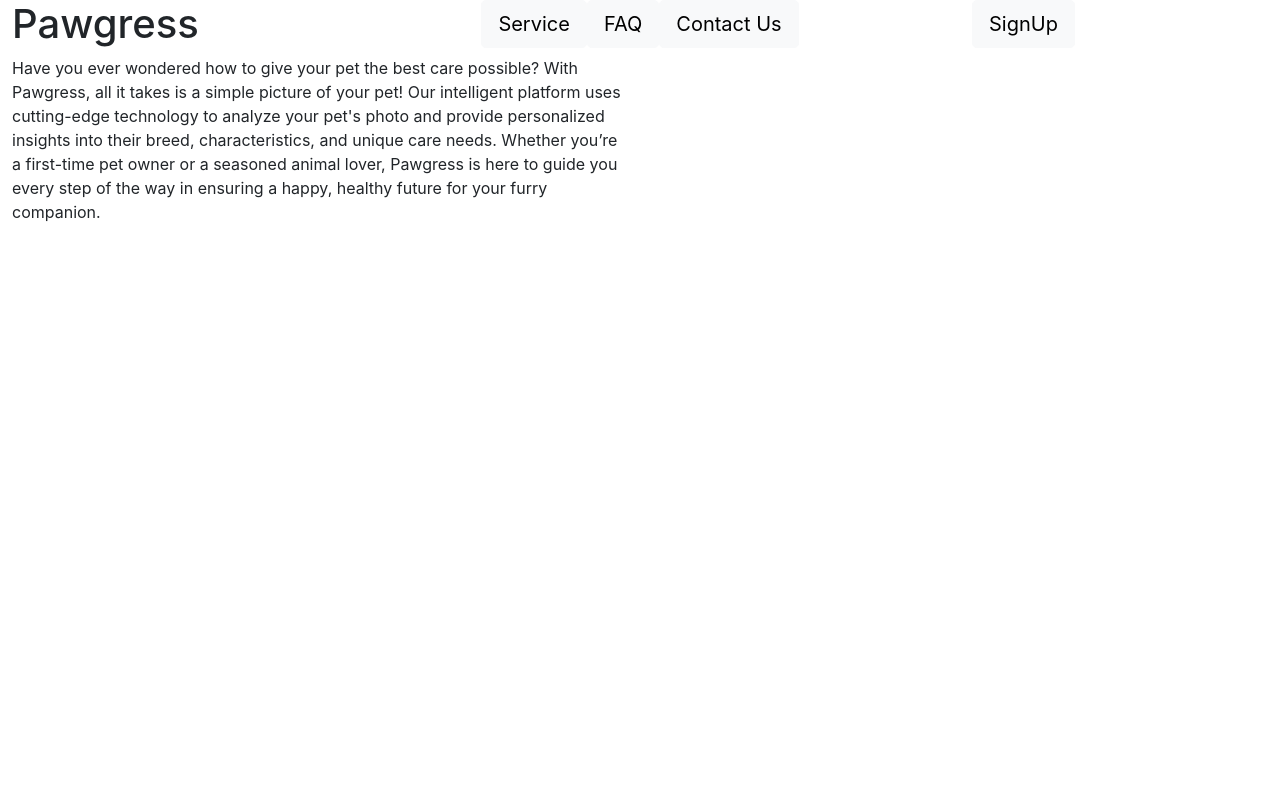
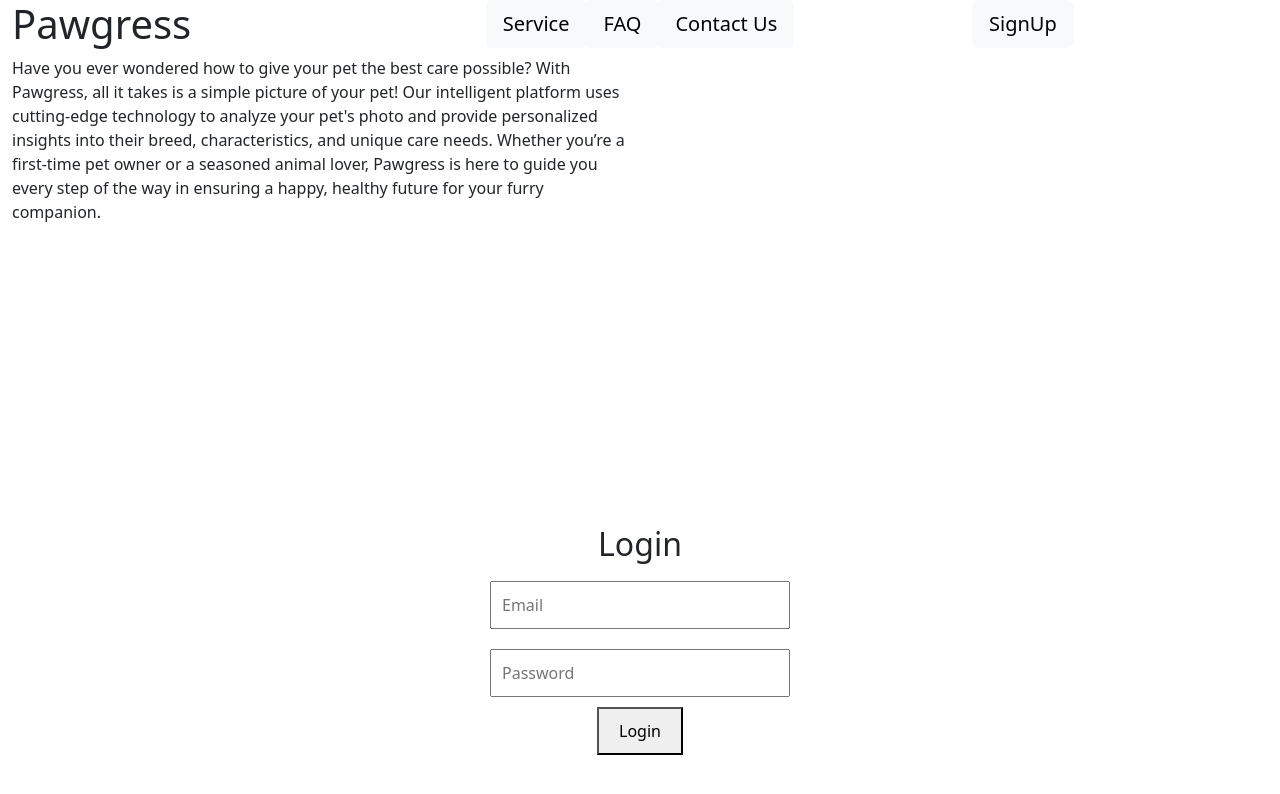
Before and after one commit to Splash-3/Pawgress, a React (Create React App) app in the folder front-end/: page /login in a window 1280 px wide. Shown: the top 794 px of the page. Built offline with nearby package versions, Linux system fonts and the light colour scheme.

Commit message:
first page

```diff
--- a/front-end/package.json
+++ b/front-end/package.json
@@ -6,8 +6,10 @@
     "@testing-library/jest-dom": "^5.17.0",
     "@testing-library/react": "^13.4.0",
     "@testing-library/user-event": "^13.5.0",
+    "bootstrap": "^5.3.3",
     "react": "^18.3.1",
     "react-dom": "^18.3.1",
+    "react-router-dom": "^6.28.0",
     "react-scripts": "5.0.1",
     "web-vitals": "^2.1.4"
   },
--- a/front-end/src/App.js
+++ b/front-end/src/App.js
@@ -1,29 +1,49 @@
 import './App.css';
+import { BrowserRouter as Router, Route, Routes, useNavigate } from 'react-router-dom';
+import Login from './pages/Login';
+import { useState } from 'react';
 
 function App() {
   return (
+    <Router>
+      <Main />
+    </Router>
+  );
+}
+
+function Main() {
+  const navigate = useNavigate();
+  const [showIntro, setShowIntro] = useState(true);
+
+  const handleSignUp = () => {
+    setShowIntro(false);
+    navigate('/login');
+  };
+
+  return (
     <div id="return">
-      <div class="container-fluid" id="navContainer">
-        <div class="row">
-          <div class="col-md-3" id="logo">
+      <div className="container-fluid" id="navContainer">
+        <div className="row">
+          <div className="col-md-3" id="logo">
             <h1>Pawgress</h1>
           </div>
-          <div class="col-md-6 d-flex justify-content-center" id="navbar">
-            <div class="btn-group-lg" role="group" aria-label="Basic example">
-              <button type="button" class="btn btn-light btn-lg">Service</button>
-              <button type="button" class="btn btn-light btn-lg">FAQ</button>
-              <button type="button" class="btn btn-light btn-lg">Contact Us</button>
+          <div className="col-md-6 d-flex justify-content-center" id="navbar">
+            <div className="btn-group-lg" role="group" aria-label="Basic example">
+              <button type="button" className="btn btn-light btn-lg">Service</button>
+              <button type="button" className="btn btn-light btn-lg">FAQ</button>
+              <button type="button" className="btn btn-light btn-lg">Contact Us</button>
             </div>
           </div>
-          <div class="col-md-3" id="signLogin">
-            <button type="button" class="btn btn-light btn-lg">SignUp</button>
+          <div className="col-md-3" id="signLogin">
+            <button type="button" className="btn btn-light btn-lg" onClick={handleSignUp}>SignUp</button>
           </div>
         </div>
       </div>
 
-      <div class="container-fluid" id="descContainer">
-        <div class="row">
-          <div class="col-md-6" id="description">
+      {showIntro && (
+        <div className="container-fluid" id="descContainer">
+          <div className="row">
+            <div className="col-md-6" id="description">
               <p>
                 Have you ever wondered how to give your pet the best care possible?
                 With Pawgress, all it takes is a simple picture of your pet!
@@ -31,14 +51,19 @@ function App() {
                 Whether you’re a first-time pet owner or a seasoned animal lover, Pawgress is here to guide you every step of the way in ensuring a happy, healthy future for your furry companion.
               </p>
             </div>
-          <div class="col-md-6" id="petImgs">
-
+            <div className="col-md-6" id="petImgs">
+              {/* Add your pet images or content here */}
             </div>
           </div>
-        <div class="row">
-
+          <div className="row">
+            {/* Additional content can go here */}
           </div>
         </div>
+      )}
+
+      <Routes>
+        <Route path="/login" element={<Login />} />
+      </Routes>
     </div>
   );
 }
--- /dev/null
+++ b/front-end/src/pages/Login.js
@@ -0,0 +1,38 @@
+import React, { useState } from 'react';
+import 'bootstrap/dist/css/bootstrap.min.css';
+
+const Login = () => {
+    const [email, setEmail] = useState('');
+    const [password, setPassword] = useState('');
+
+    const handleLogin = () => {
+        // Handle login logic here
+        console.log('Email:', email);
+        console.log('Password:', password);
+    };
+
+    return (
+        <div style={{ display: 'flex', flexDirection: 'column', alignItems: 'center', justifyContent: 'center', height: '100vh' }}>
+            <h2>Login</h2>
+            <input
+                type="email"
+                placeholder="Email"
+                value={email}
+                onChange={(e) => setEmail(e.target.value)}
+                style={{ margin: '10px 0', padding: '10px', width: '300px' }}
+            />
+            <input
+                type="password"
+                placeholder="Password"
+                value={password}
+                onChange={(e) => setPassword(e.target.value)}
+                style={{ margin: '10px 0', padding: '10px', width: '300px' }}
+            />
+            <button onClick={handleLogin} style={{ padding: '10px 20px', cursor: 'pointer' }}>
+                Login
+            </button>
+        </div>
+    );
+};
+
+export default Login;
```
Also changed, not shown: 1 other file (tests, documents, lock files or other folders). Lines whose indentation alone changed are shown as unchanged.
